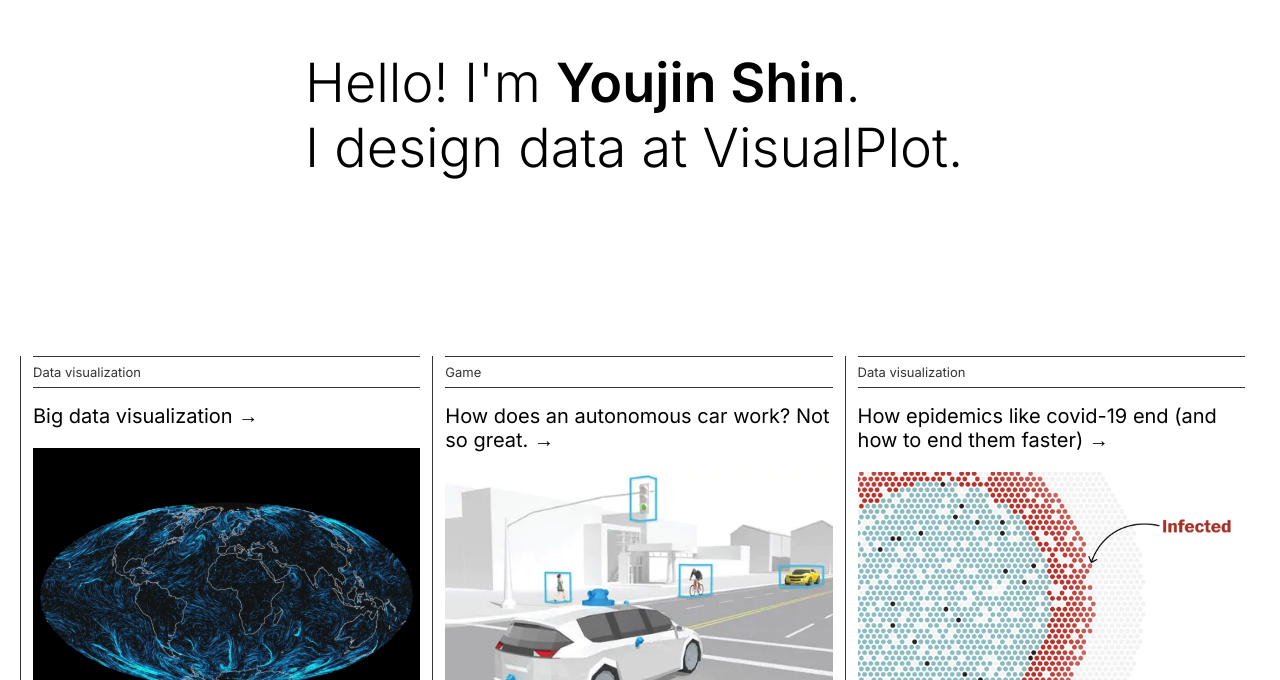
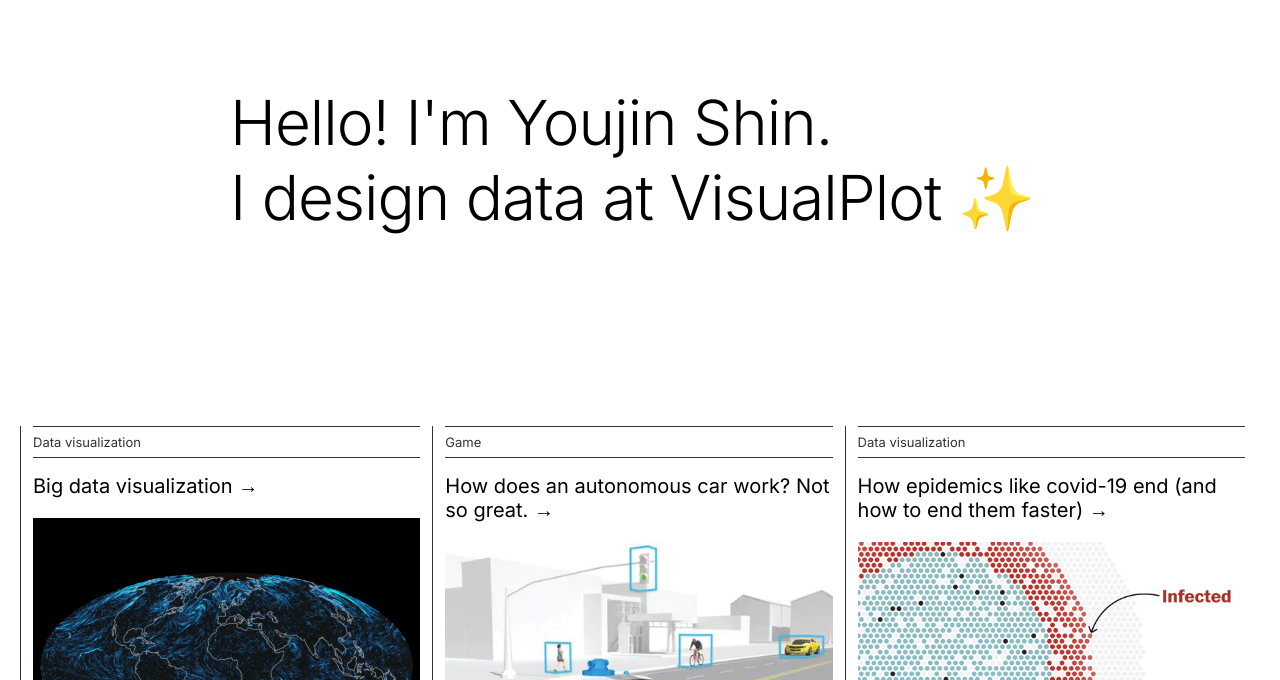
Before and after one commit to helloeujin/helloeujin.github.io, a React (Create React App) app: page / in a window 1280 px wide. Shown: the part 120-800 px from the top of the page. Built offline with nearby package versions, Linux system fonts and the light colour scheme; no server answers.

Commit message:
design update

```diff
--- a/src/App.js
+++ b/src/App.js
@@ -18,7 +18,7 @@
     <>
       <div className="intro-text">
         Hello! I'm <span>Youjin Shin</span>.
-        <br />I design data at VisualPlot.
+        <br />I design data at VisualPlot ✨
       </div>
 
       <Portfolio />
--- a/src/css/About.scss
+++ b/src/css/About.scss
@@ -5,7 +5,7 @@
   margin-left: auto;
   margin-right: auto;
   margin-top: 130px;
-  margin-bottom: 80px;
+  margin-bottom: 85px;
 
   font-size: 18px;
   line-height: 27px;
--- a/src/css/App.scss
+++ b/src/css/App.scss
@@ -11,11 +11,14 @@
 
 .intro-text {
   position: relative;
-  font-size: 54px;
+  font-size: 62px;
   font-weight: 300;
-  max-width: $pg-lg;
-  margin-top: 150px;
-  margin-bottom: 120px;
+  // max-width: $pg-lg;
+  max-width: 820px;
+  margin-top: 185px;
+  margin-bottom: 135px;
+  letter-spacing: -1px;
+  text-align: left;
   // background-color: red;
 
   margin-left: auto;
@@ -23,20 +26,20 @@
   padding: 20px;
 
   span {
-    font-weight: 600;
+    // font-weight: 500;
   }
 
   @media (max-width: $width-lg) {
-    font-size: 50px;
+    font-size: 52px;
     margin-bottom: 110px;
   }
   @media (max-width: $width-md) {
-    font-size: 45px;
+    font-size: 46px;
     margin-top: 130px;
     margin-bottom: 100px;
   }
   @media (max-width: $width-sm) {
-    font-size: 36px;
+    font-size: 38px;
     margin-top: 100px;
     margin-bottom: 60px;
   }
--- a/src/css/More.scss
+++ b/src/css/More.scss
@@ -7,12 +7,13 @@
 }
 
 .moreHed {
-  font-size: 34px;
+  font-size: 36px;
+  letter-spacing: -0.3px;
   cursor: pointer;
   @extend .selection-disabled;
 
   @media (max-width: $width-sm) {
-    font-size: 32px;
+    font-size: 34px;
   }
 }
 .moreHed:hover {
```
